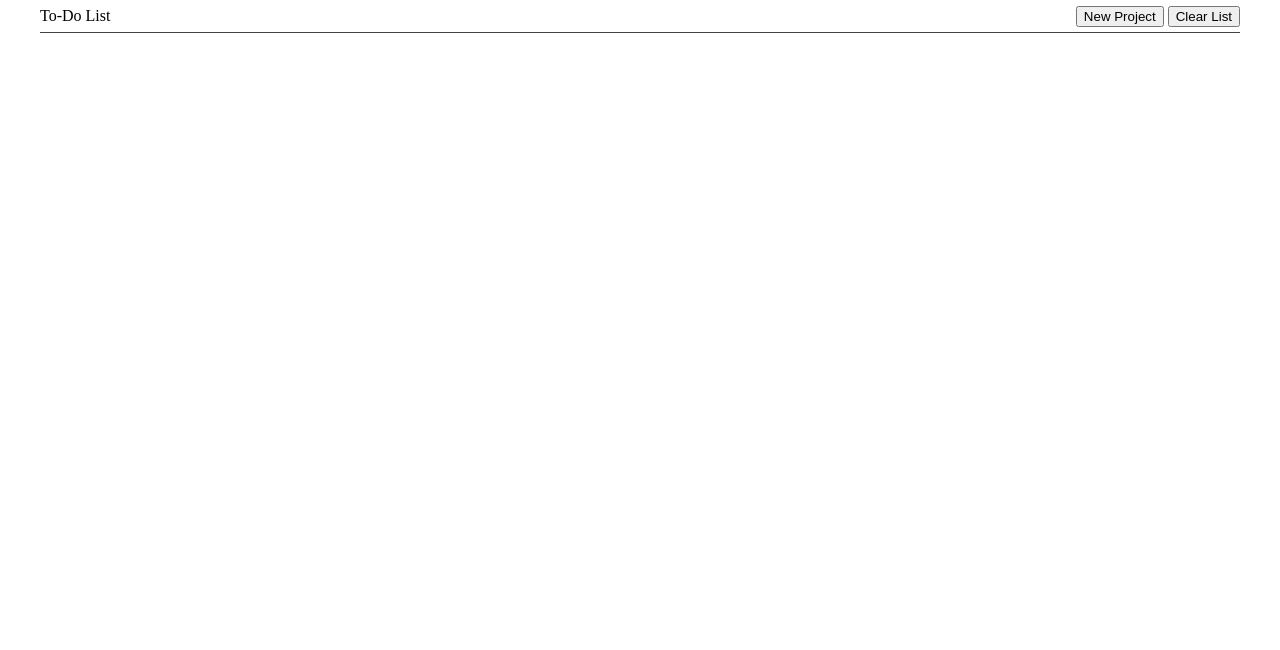
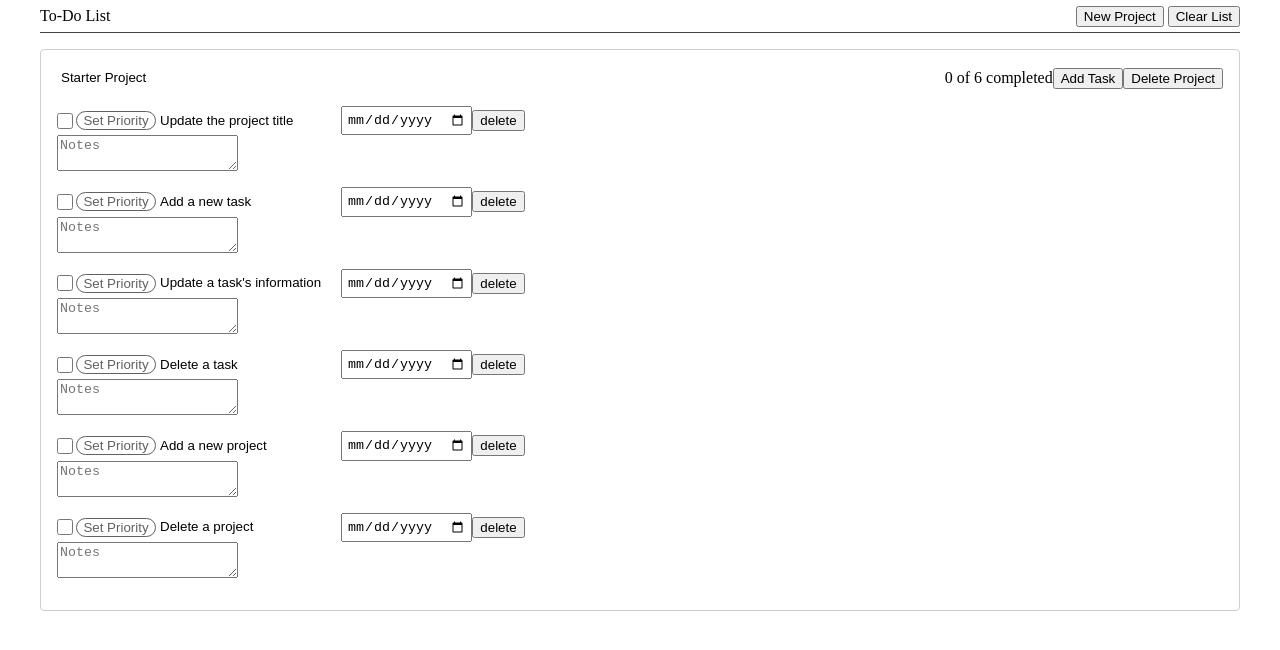
Before and after one commit to JacobGiordano/to-do-list, a website built with webpack: page dist/index.html in a window 1280 px wide. Built offline with nearby package versions, Linux system fonts and the light colour scheme.

Commit message:
Minor styling changes, add start proj, add completed counts

```diff
--- a/css/styles.css
+++ b/css/styles.css
@@ -99,16 +99,33 @@ input:not(input[type="checkbox"]):focus-visible {
 }
 
 .project {
-	display: block;
+	display: flex;
 	border: 1px solid #cecece;
 	border-radius: .25rem;
 	margin-bottom: 1rem;
 	padding: 1rem;
+	flex-direction: column;
+	justify-content: space-between;
+}
+
+.project__header {
+	display: flex;
+	margin-bottom: 1rem;
+	justify-content: space-between;
+}
+
+.project__btn-wrapper {
+	display: flex;
+	align-items: center;
 }
 
 .project__title, .task__text-input {
 	border: none;
 	border-bottom: 1px solid var(--white);
+}
+
+.project__title {
+	width: 30%;
 }
 
 .task {
--- a/src/index.js
+++ b/src/index.js
@@ -1,4 +1,24 @@
 import data from "./data";
+import Project from "./Project";
+import Task from "./Task";
 import projUI from "./projectUI";
+import { v4 as uuidv4 } from 'uuid';
 
-projUI.populateProjects(data.getData());
+let storedData = data.getData();
+if (JSON.parse(localStorage.getItem("to-do-data")) !== null && storedData.length !== 0) {
+  projUI.populateProjects(data.getData());
+} else {
+  const newProjId = uuidv4();
+  const newProj = new Project(newProjId);
+  newProj.title = "Starter Project";
+
+  const taskList = ["Update the project title", "Add a new task", "Update a task's information", "Delete a task", "Add a new project", "Delete a project"];
+  for (let i=0; i < taskList.length; i++) {
+    const newTask = new Task(uuidv4());
+    newTask.text = taskList[i];
+    newProj.tasks.push(newTask);
+  }
+
+  data.addProjData(newProj);
+  projUI.populateProjects(data.getData());
+}
--- a/src/projectUI.js
+++ b/src/projectUI.js
@@ -12,6 +12,8 @@ const projUI = {
       for (const task of project.tasks) {
         taskUI.addTaskToProjDOM(task, newProjEl);
       }
+      newProjEl.querySelector(".project__completed-count").textContent = project.tasks.filter(task => task.checked === true).length;
+      newProjEl.querySelector(".project__total-task-count").textContent = project.tasks.length;
     }
   },
   addProjToDOM(newProj) {
@@ -30,19 +32,33 @@ const projUI = {
       "data-project-id": newProj.id,
       "data-project-title": newProj.title
     });
+    const projHeader = makeNewEl("div", "project__header", "", "");
     const projectTitle = makeNewEl("input", "project__title", newProj.title, {
       "type": "text",
       "placeholder": "Project Title"
     });
+    const projHeaderRight = makeNewEl("div", "project__btn-wrapper", "", "");
+    const completedCounter = makeNewEl("div", "project__completed-counter", "", "");
+    const completedCount = makeNewEl("span", "project__completed-count", "0", "");
+    const completedDivider = makeNewEl("span", "project__completed-count-divider", " of ", "");
+    const completedText = makeNewEl("span", "project__completed-text", " completed", "");
+    const taskTotal = makeNewEl("span", "project__total-task-count", "0", "");
     const newTaskBtn = makeNewEl("button", "project__add-task-btn", "Add Task", {
       "type": "button"
     });
     const deleteProjectBtn = makeNewEl("button", "project__delete-project-btn", "Delete Project", {
       "type": "button"
     });
-    projectEl.appendChild(projectTitle);
-    projectEl.appendChild(newTaskBtn);
-    projectEl.appendChild(deleteProjectBtn);
+    projHeader.appendChild(projectTitle);
+    completedCounter.appendChild(completedCount);
+    completedCounter.appendChild(completedDivider);
+    completedCounter.appendChild(taskTotal);
+    completedCounter.appendChild(completedText);
+    projHeaderRight.appendChild(completedCounter);
+    projHeaderRight.appendChild(newTaskBtn);
+    projHeaderRight.appendChild(deleteProjectBtn);
+    projHeader.appendChild(projHeaderRight);
+    projectEl.appendChild(projHeader);
 
     // ADD PROJECT EVENT LISTENERS
     projectTitle.addEventListener("keyup", function(e) {
@@ -53,6 +69,12 @@ const projUI = {
     }, false);
 
     return projectEl;
+  },
+  updateCompletedTaskTotals(parentProj, numOfTotalTasks, numOfCompletedTasks) {
+    const completedNumEl = parentProj.querySelector(".project__completed-count");
+    const totalTaslNumEl = parentProj.querySelector(".project__total-task-count");
+    completedNumEl.textContent = numOfCompletedTasks;
+    totalTaslNumEl.textContent = numOfTotalTasks;
   },
   handleProjDeleteClick(e) {
     if (confirm("Delete project?")) {
--- a/src/taskUI.js
+++ b/src/taskUI.js
@@ -1,5 +1,6 @@
 import makeNewEl from "./makeNewEl";
 import data from "./data";
+import projUI from "./projectUI";
 
 const taskUI = {
   createTaskEl(newTask) {
@@ -45,7 +46,7 @@ const taskUI = {
     task.appendChild(bottomWrapper);
 
     // ADD TASK EVENT LISTENERS
-    const addChangeListenerArray = [checkBox, dueDate];
+    const addChangeListenerArray = [dueDate];
     const addKeyUpListenerArray = [input, notes];
     for (const element of addChangeListenerArray) {
       element.addEventListener("change", function(e) {
@@ -57,6 +58,10 @@ const taskUI = {
         taskUI.handleTaskKeyUp(e);
       }, false);
     }
+    checkBox.addEventListener("click", function(e) {
+      taskUI.updateCompletedTasks(e.target.closest(".project"));
+      taskUI.handleTaskKeyUp(e);
+    });
     deleteBtn.addEventListener("click", function(e) {
       taskUI.handleTaskDeleteClick(e);
     }, false);
@@ -71,12 +76,24 @@ const taskUI = {
     projectEl.appendChild(newTaskEl);
   },
   addTaskToProj(newTask, projectEl) {
-    const newTaskEl = this.createTaskEl(newTask);
-    projectEl.appendChild(newTaskEl);
+    this.addTaskToProjDOM(newTask, projectEl);
     const projId = projectEl.getAttribute("data-project-id");
     // console.log(`Project ID = ${projId}`);
     const foundProject = data.findProjectDataByID(projId);
     data.addTaskData(newTask, foundProject);
+    this.updateCompletedTasks(projectEl);
+  },
+  updateCompletedTasks(projectEl) {
+    const allTasks = projectEl.querySelectorAll(".task");
+    const numOfTasks = allTasks.length;
+    // console.log(`Total number of tasks: ${numOfTasks}`);
+    const completedTasks = [];
+    for (let task of allTasks) {
+      task.querySelector(".task__checkbox").checked === true ? completedTasks.push(task) : null;
+    }
+    const countOfCompleted = completedTasks.length;
+    // console.log(`Number of completed tasks: ${countOfCompleted}`);
+    projUI.updateCompletedTaskTotals(projectEl, numOfTasks, countOfCompleted);
   },
   handleTaskKeyUp(e) {
     window.clearTimeout(timer);
@@ -100,6 +117,7 @@ const taskUI = {
 
       data.deleteTaskData(taskId, projectElId);
       taskEl.remove();
+      this.updateCompletedTasks(projectEl);
     }
   },
   handleTaskPriorityClick(e) {
```
Also changed, not shown: dist/main.js.
